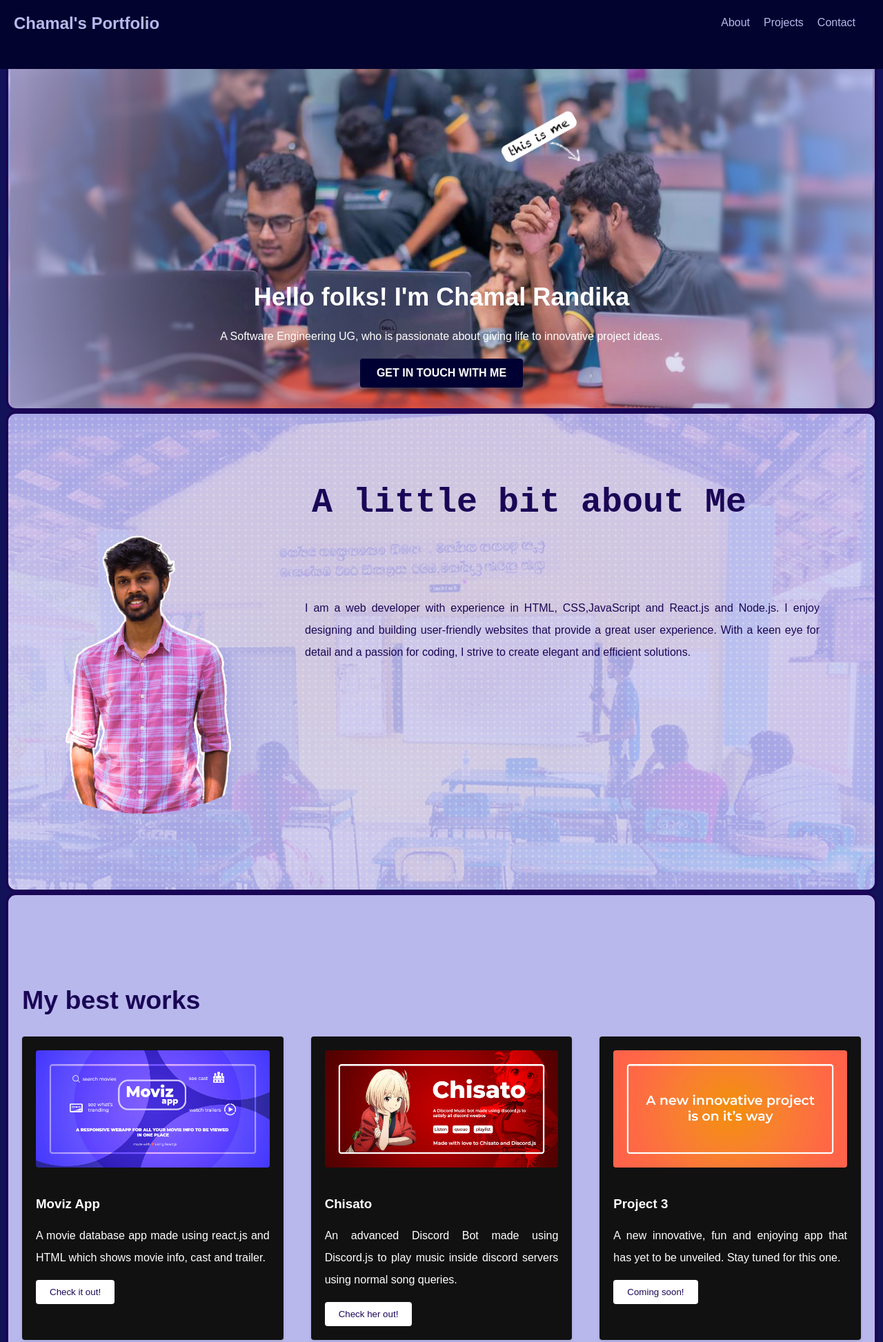
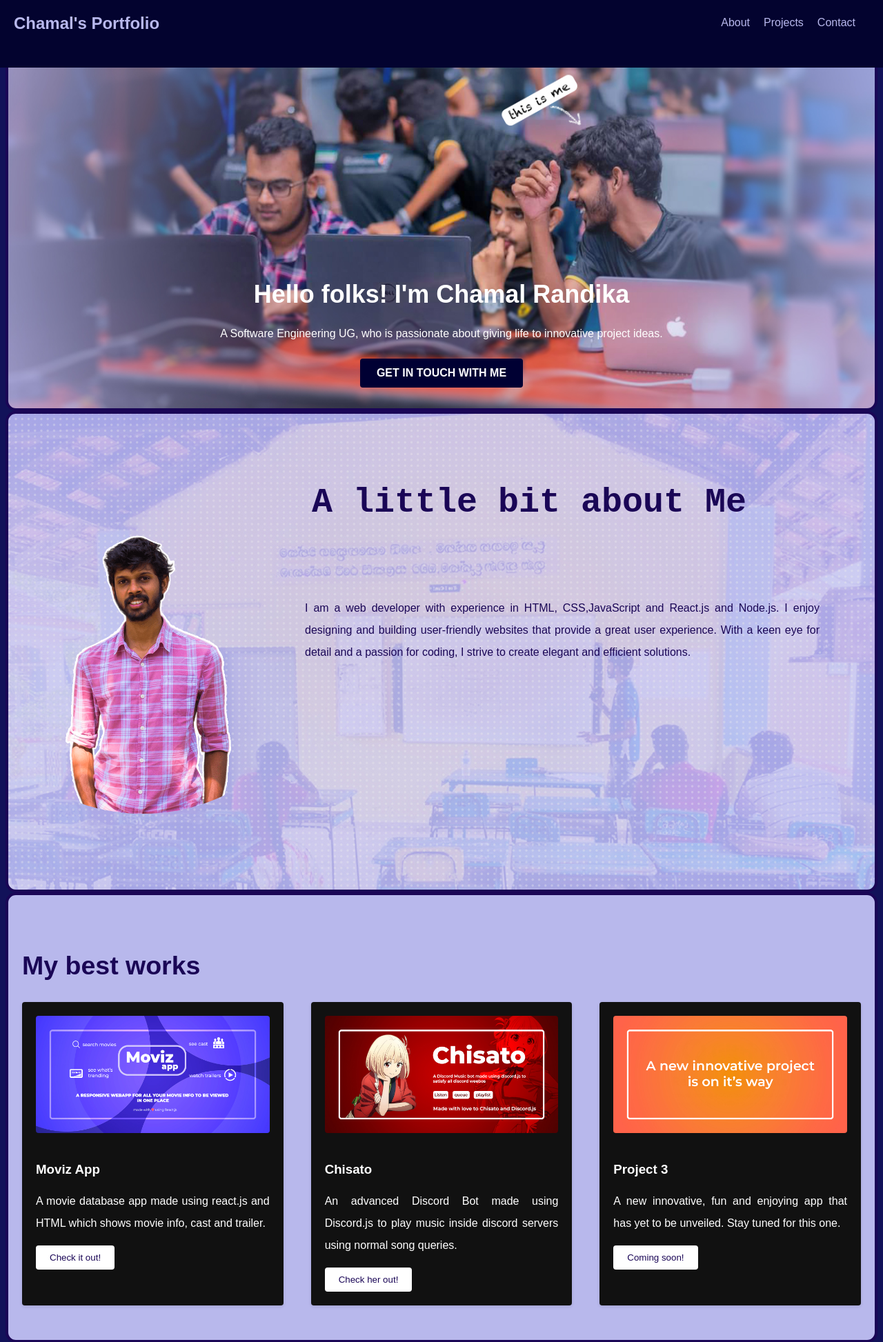
Before and after one commit to Chamal1120/MCR_Portfolio_V1, a website built with Parcel: page index.html in a window 1280 px wide. Shown: the top 1946 px of the page at 69% size. Built offline with nearby package versions, Linux system fonts and the light colour scheme.

Commit message:
Seventh commit

```diff
--- a/styles.css
+++ b/styles.css
@@ -22,9 +22,8 @@ header {
   position: fixed;
   top: 0;
   left: 0;
-  height: 10%;
   width: 100%;
-  z-index: 100;
+  z-index: 1;
   font-family: "Montserrat", sans-serif;
 }
 
@@ -71,8 +70,7 @@ header {
   color: #fff;
   font-family: "Montserrat", sans-serif;
   background-image: url("img/heromainbg3.jpg");
-  background-size: 1250px;
-  background-position: 50% -200%;
+  background-size: cover;
   border-radius: 15px;
   border: 4px solid #1a0656;
 }
@@ -80,15 +78,12 @@ header {
 .hero-content h1 {
   font-size: 36px;
   margin-bottom: 20px;
-  color: #fff;
   font-family: "Montserrat", sans-serif;
-  position: relative;
-  z-index: 1;
 }
 
 .hero-content p {
-  position: relative;
-  z-index: 1;
+  margin-bottom: 0;
+  font-family: "Montserrat", sans-serif;
 }
 
 .cta-button {
@@ -101,15 +96,12 @@ header {
   font-weight: bold;
   transition: background-color 0.3s ease;
   font-family: "Montserrat", sans-serif;
-  position: relative;
-  z-index: 2;
+  margin-top: 20px;
 }
 
 .cta-button:hover {
   background-color: #000066;
   font-family: "Montserrat", sans-serif;
-  position: relative;
-  z-index: 2;
 }
 
 /* About section */
@@ -162,7 +154,7 @@ header {
 /* Projects section */
 #projects {
   background-color: #b8b8ec;
-  padding: 100px 20px;
+  padding: 50px 20px;
   color: #fff;
   font-family: "Montserrat", sans-serif;
   border-radius: 15px;
@@ -176,7 +168,7 @@ header {
 
 .projects-content {
   display: grid;
-  grid-template-columns: repeat(auto-fit, minmax(300px, 1fr));
+  grid-template-columns: repeat(auto-fit, minmax(250px, 1fr));
   gap: 40px;
   font-family: "Montserrat", sans-serif;
 }
@@ -213,7 +205,7 @@ header {
 /* Charity Section */
 #non-coding-projects {
   background-color: #b8b8ec;
-  padding: 10px 20px;
+  padding: 20px;
   color: #fff;
   font-family: "Montserrat", sans-serif;
   border-radius: 15px;
@@ -222,7 +214,8 @@ header {
 
 /* Contact section */
 #contact {
-  padding: 50px 20px;
+  padding: 20px;
+  max-width: 100%;
   background-color: #b8b8ec;
   color: #fff;
   font-family: "Montserrat", sans-serif;
@@ -231,15 +224,15 @@ header {
 }
 
 .contact-content form {
+  max-width: 100%;
   display: grid;
-  grid-template-columns: 1fr;
   gap: 20px;
   font-family: "Montserrat", sans-serif;
 }
 
 .contact-content input,
 .contact-content textarea {
-  width: 50%;
+  width: 100%;
   padding: 10px;
   border: 2px solid #ccc;
   border-radius: 4px;
```
